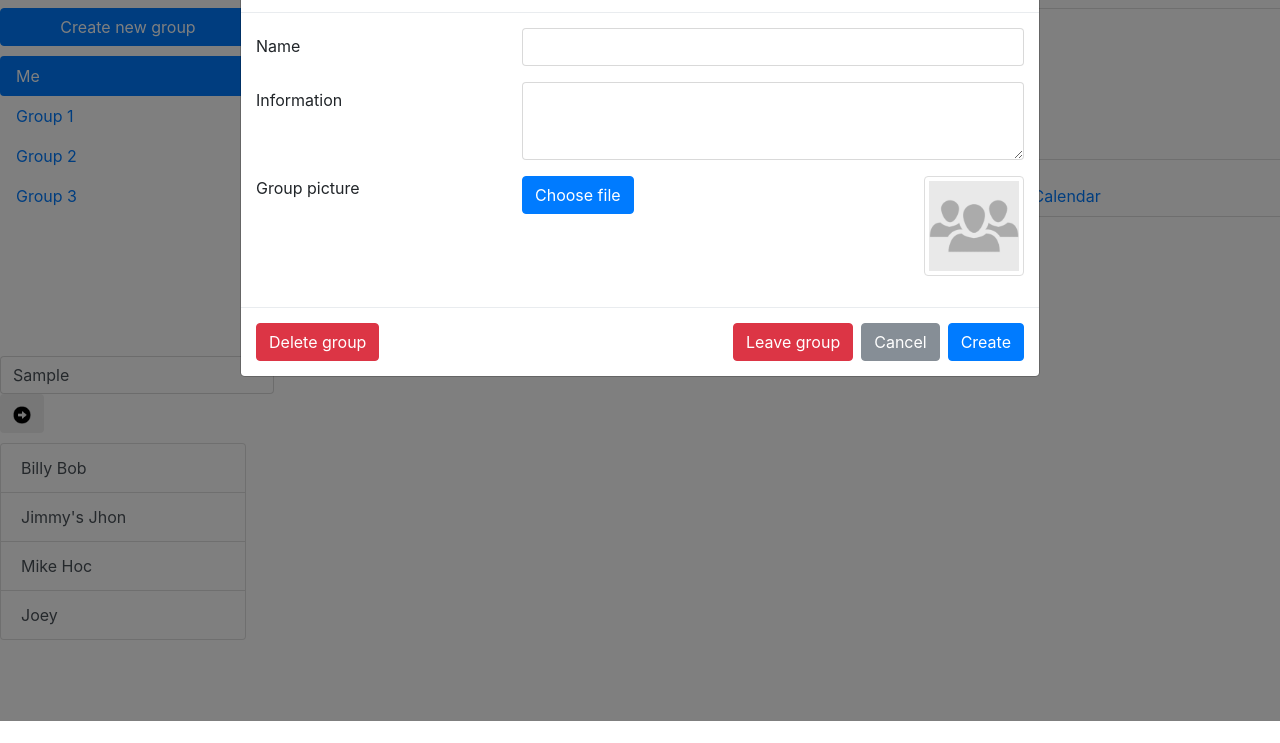
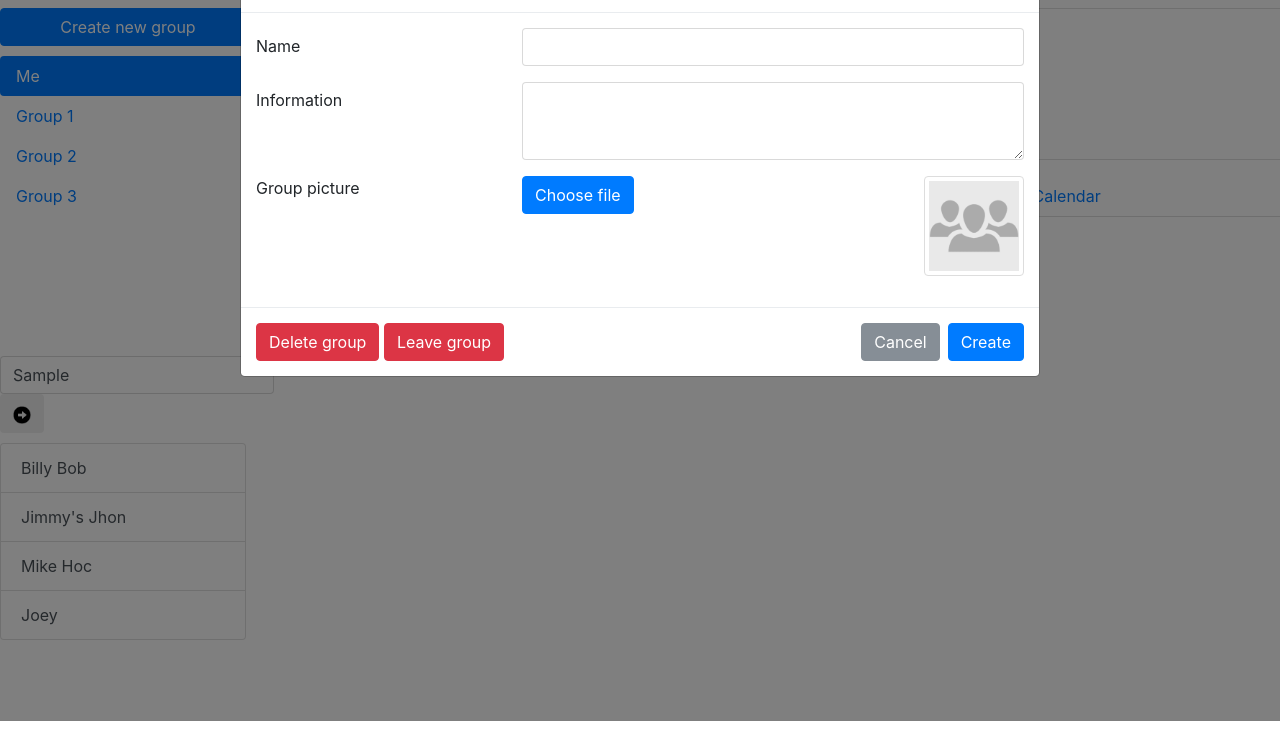
Before and after one commit to will-johnston/Schedule-It, a plain HTML site: page app/index.html in a window 1280 px wide. Both pictures are taken after typing "Sample" into the empty fields and a click on the button "Create new group". Shown: the part 79-822 px from the top of the page. Drawn offline with Linux system fonts and the light colour scheme.

Commit message:
Fixed buttons

```diff
--- a/app/index.html
+++ b/app/index.html
@@ -176,8 +176,10 @@
 					</div>
 				</div>
 				<div class="modal-footer">
-					<button type="button" class="btn btn-danger mr-auto">Delete group</button>
-					<button type="button" class="btn btn-danger mr-">Leave group</button>
+					<div class="mr-auto">
+						<button type="button" class="btn btn-danger">Delete group</button>
+						<button type="button" class="btn btn-danger">Leave group</button>
+					</div>
 					<button type="button" class="btn btn-secondary" data-dismiss="modal">Cancel</button>
 					<button type="button" class="btn btn-primary">Create</button>
 				</div>
```
